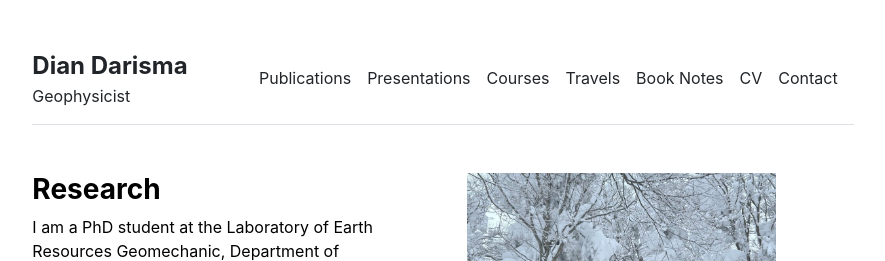
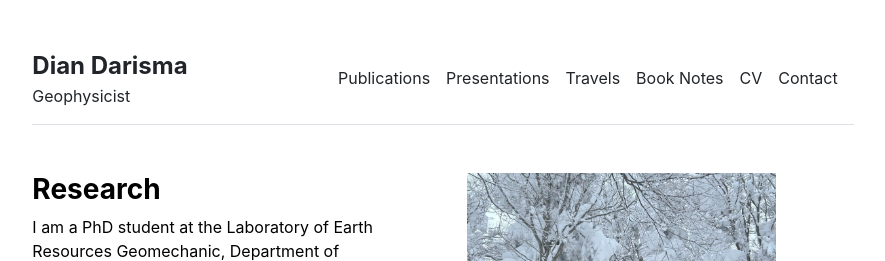
Before and after one commit to diandarisma/diandarisma.github.io, a Jekyll site: the page built from index.md, in a window 1280 px wide. Shown: the top 261 px of the page, without its empty margins (197-1082 px from the left). Built offline with Jekyll 4.4.1, drawn with Linux system fonts in a browser that asks for light colours.

Commit message:
Update settings.yml

```diff
--- a/_data/settings.yml
+++ b/_data/settings.yml
@@ -1,7 +1,6 @@
 menu:
 - {name: 'Publications', url: '/publications'}
 - {name: 'Presentations', url: '/presentations'}
-- {name: 'Courses', url: '/courses'}
 - {name: 'Travels', url: '/travels'}
 - {name: 'Book Notes', url: '/booknotes'}
 - {name: 'CV', url: '/cv'}
```
